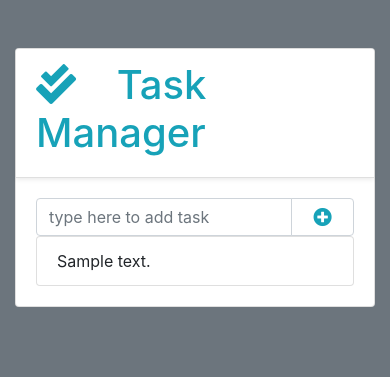
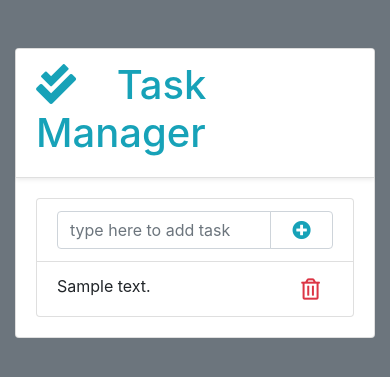
Before and after one commit to Point-SimoSiren/django-postgreSQL-task-manager, a Django app: page /tasks/list/ in a window 390 px wide. Shown: the top 377 px of the page. Run offline with Django 3.2, Linux system fonts and the light colour scheme; tables that the repository leaves empty hold one stand-in row (values such as "Sample post"); some libraries are stand-ins or nearby versions.

Commit message:
App is ready! Listing, adding, deletion works - UI is responsive

```diff
--- a/tasks/templates/tasks/task_list.html
+++ b/tasks/templates/tasks/task_list.html
@@ -1,4 +1,5 @@
 {% load static %}
+<!-- .js ja css jos olisi määritetty sellaisia -->
 
 <!DOCTYPE html>
 
@@ -10,7 +11,7 @@
     <link rel="stylesheet" href="https://stackpath.bootstrapcdn.com/bootstrap/4.5.0/css/bootstrap.min.css"
         integrity="sha384-9aIt2nRpC12Uk9gS9baDl411NQApFmC26EwAOH8WgZl5MYYxFfc+NcPb1dKGj7Sk" crossorigin="anonymous">
     <link rel="stylesheet" href="https://cdnjs.cloudflare.com/ajax/libs/font-awesome/5.11.2/css/all.min.css">
-    <!-- omat tyylit -->
+    <!-- omat tyylit jos olisi määritetty -->
     <link rel="stylesheet" href="{% static 'tasks/styles.css' %}">
 </head>
 
@@ -28,7 +29,11 @@
                     </div>
 
                     <div class="card-body">
-                        <form action="{% url 'insert_task_item' %}" method="POST" autocomplete="off">
+
+
+                        <ul class="list-group">
+                            <li class="list-group-item">
+                                <form action="{% url 'add_task' %}" method="POST" autocomplete="off">
                                     {% csrf_token %}
                                     <div class="input-group">
                                         <input type="text" class="form-control" name="content"
@@ -42,10 +47,19 @@
                                         </div>
                                     </div>
                                 </form>
-
-                        <ul class="list-group">
+                            </li>
                             {% for task in task_list %}
-                            <li class="list-group-item">{{ task.content }}</li>
+                            <li class="list-group-item">{{ task.content }}
+                                <form action="{% url 'delete_task' task.id %}" method="POST"
+                                    class="float-right d-inline">
+                                    {% csrf_token %}
+                                    <button type="submit" class="btn">
+                                        <i class="far fa-trash-alt fa-lg text-danger float-right"></i>
+                                    </button>
+                                </form>
+                            </li>
+                            {% empty %}
+                            <li class="list-group-item"><span class="font-italic">No tasks at the moment.</span></li>
                             {% endfor %}
                         </ul>
                     </div>
--- a/tasks/urls.py
+++ b/tasks/urls.py
@@ -7,5 +7,6 @@ from . import views
 urlpatterns = [
     path('list/', views.task_listing),
     path('tietoa/', views.tietoa),
-    path('insert_task/', views.insert_task_item, name='insert_task_item')
+    path('add_task/', views.add_task, name='add_task'),
+    path('delete_task/<int:task_id>', views.delete_task, name='delete_task')
 ]
--- a/tasks/views.py
+++ b/tasks/views.py
@@ -10,7 +10,12 @@ def task_listing(request):
 def tietoa(request):
     return HttpResponse('<h3>Django & postgreSQL app</h3>')
 
-def insert_task_item(request:HttpRequest):
+def add_task(request:HttpRequest):
     task = Task(content = request.POST['content'])
     task.save()
     return redirect('/tasks/list/')
+
+def delete_task(request, task_id):
+    task_to_delete = Task.objects.get(id=task_id)
+    task_to_delete.delete()
+    return redirect('/tasks/list/')
```
Lines whose indentation alone changed are shown as unchanged.
